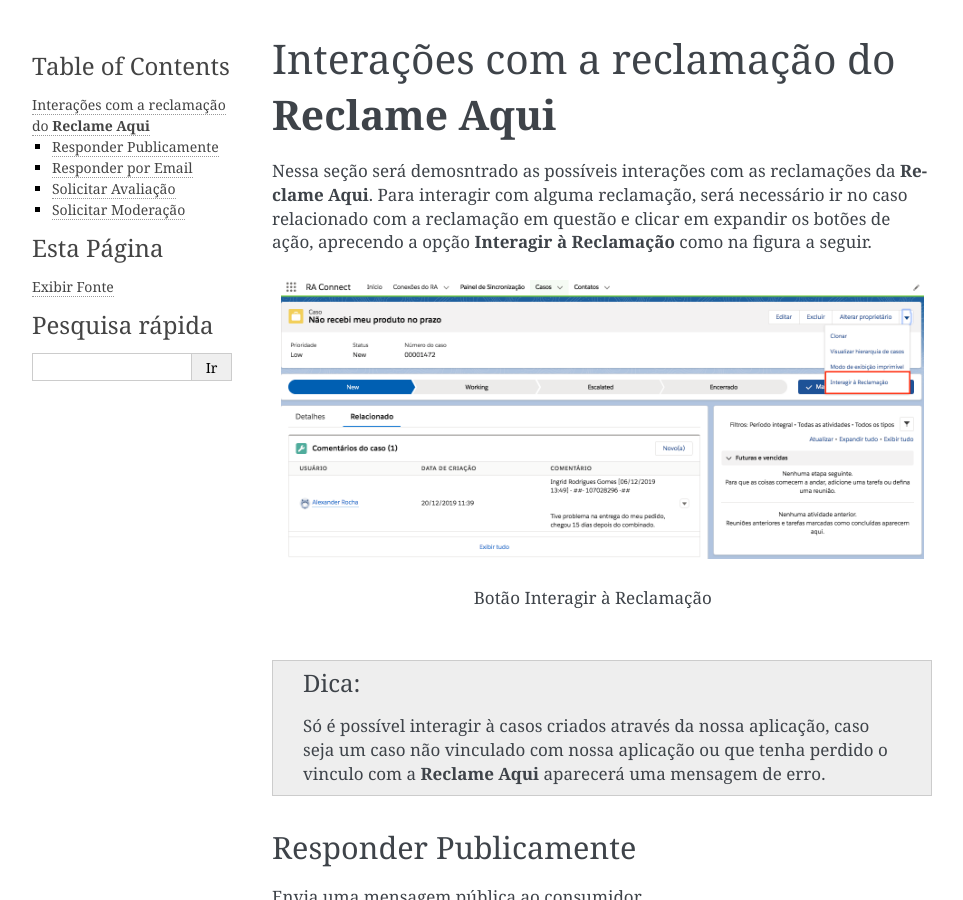
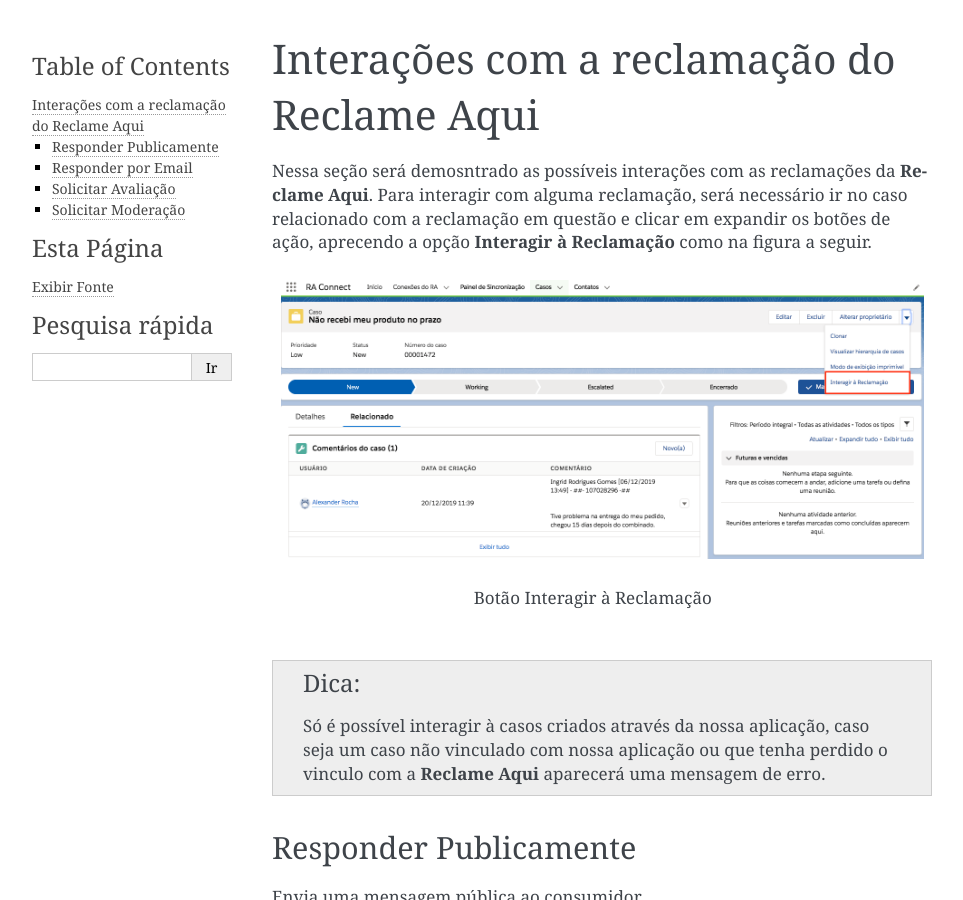
Before and after one commit to Inpulso-Tecnologia/RAConnectDOCFull, a Sphinx documentation site: the page built from docs/Funcional/interacao_reclamacao.rst, in a window 1280 px wide and 900 px high. Shown: the whole window, without its empty margins (148-1111 px from the left). Built offline with Sphinx 7.4.7, drawn with Linux system fonts in a browser that asks for light colours; pages that are not in the unit, such as notebooks, are missing from menus.

Commit message:
Revisão PDF

```diff
--- a/docs/Funcional/interacao_reclamacao.rst
+++ b/docs/Funcional/interacao_reclamacao.rst
@@ -1,6 +1,6 @@
 
 #################
-Interações com a reclamação do **Reclame Aqui**
+Interações com a reclamação do Reclame Aqui
 #################
 
 Nessa seção será demosntrado as possíveis interações com as reclamações da **Reclame Aqui**.
```
